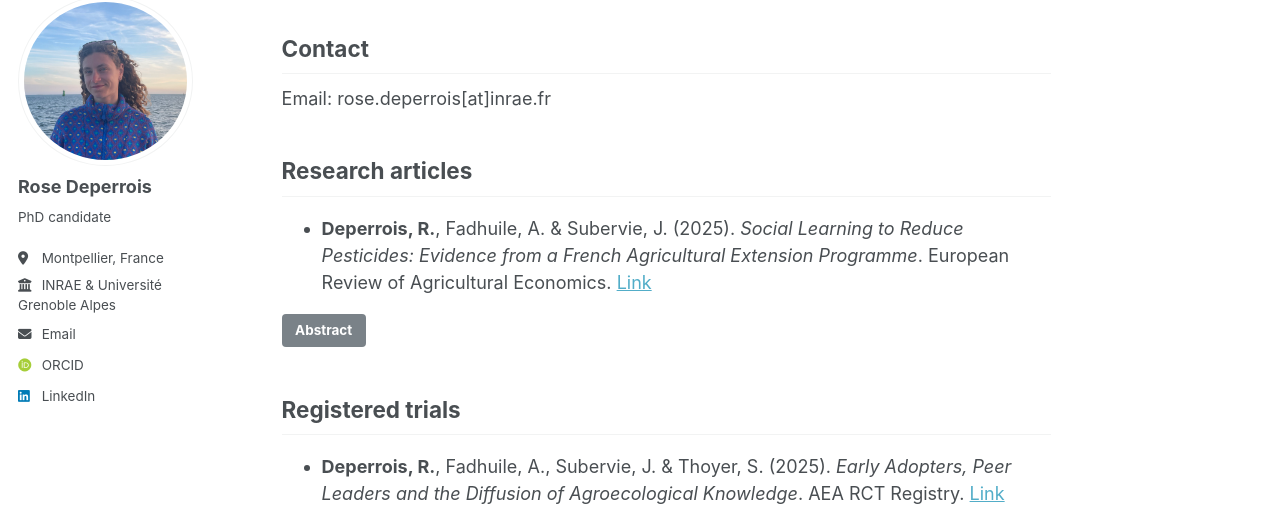
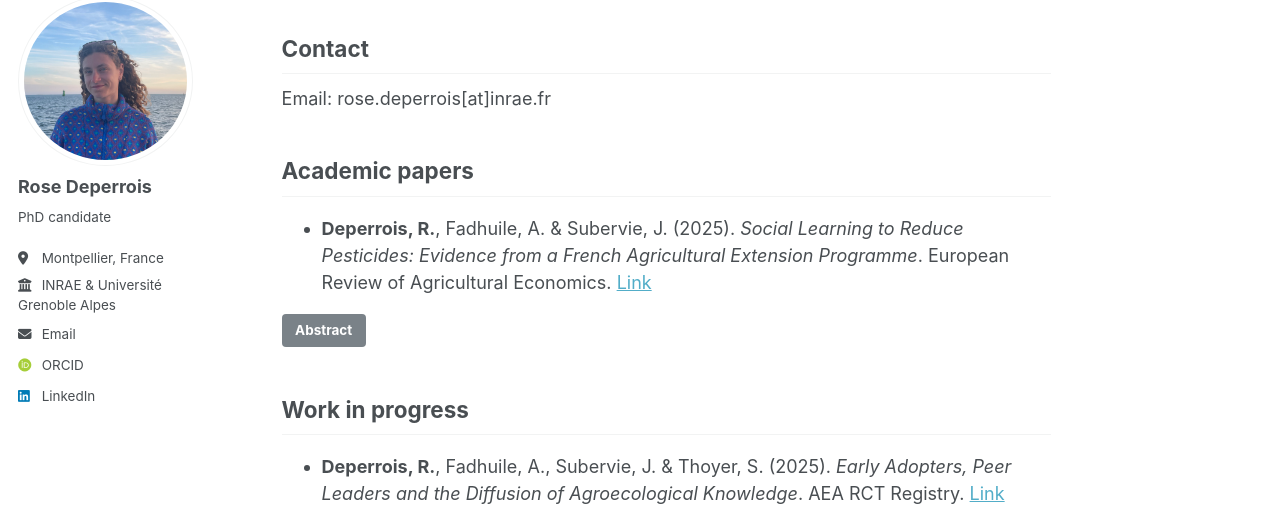
Before and after one commit to rosedeperrois/rosedeperrois.github.io, a Jekyll site: the page built from _pages/about.md, in a window 1280 px wide and 900 px high, scrolled down 311 px. Shown: the part 103-615 px from the top of the window. Built offline with Jekyll 4.4.1, drawn with Linux system fonts in a browser that asks for light colours; some web fonts are replaced.

Commit message:
Update about.md

```diff
--- a/_pages/about.md
+++ b/_pages/about.md
@@ -17,14 +17,14 @@ Contact
 --------
 Email: rose.deperrois[at]inrae.fr
 
-Research articles
+Academic papers
 --------
 - **Deperrois, R.**, Fadhuile, A. & Subervie, J. (2025). *Social Learning to Reduce Pesticides: Evidence from a French Agricultural Extension Programme*. European Review of Agricultural Economics.  [Link](https://doi.org/10.1093/erae/jbaf050)
 <details class="abstract-box">
 <summary class="btn btn-abstract">Abstract</summary>    <p>Social learning is likely to play a crucial role in disseminating new agricultural technologies and driving the agroecological transition in European countries. We evaluated a French pesticide reduction programme designed to train farmers and promote practices through demonstration days on participating farms. Using pseudo-panel data from surveys conducted before and after the program’s launch, we found evidence of decreased pesticide use among cohorts linked to farms attending demonstration days. Our analysis, supported by a placebo test and various robustness checks, suggests that peer-sharing in training programs can scale up effectively at no additional cost.</p>
   </details>
 
-Registered trials
+Work in progress
 --------
 - **Deperrois, R.**, Fadhuile, A., Subervie, J. & Thoyer, S. (2025). *Early Adopters, Peer Leaders and the Diffusion of Agroecological Knowledge*. AEA RCT Registry.  [Link](https://www.socialscienceregistry.org/trials/11129)
 <details class="abstract-box">
```
